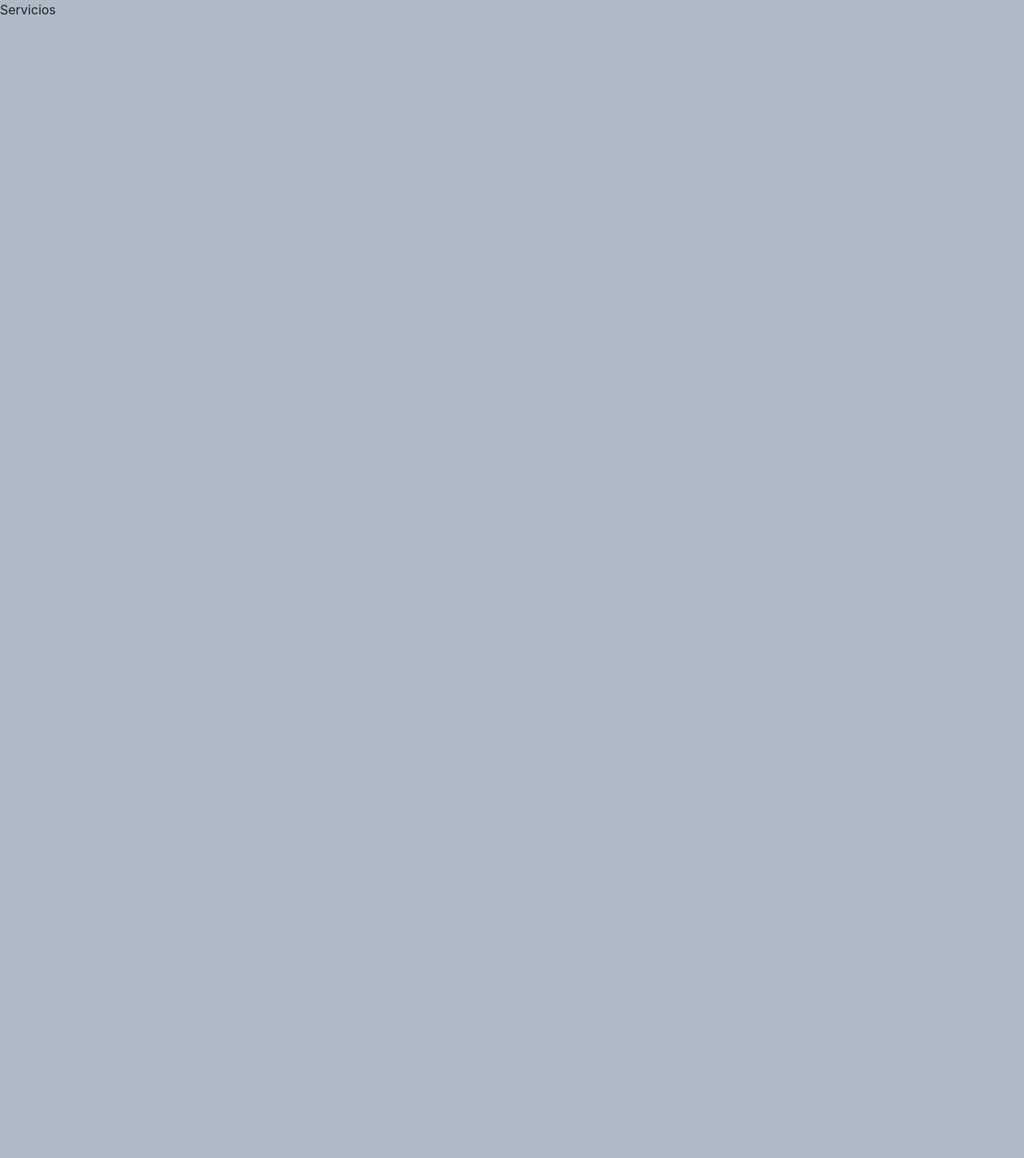
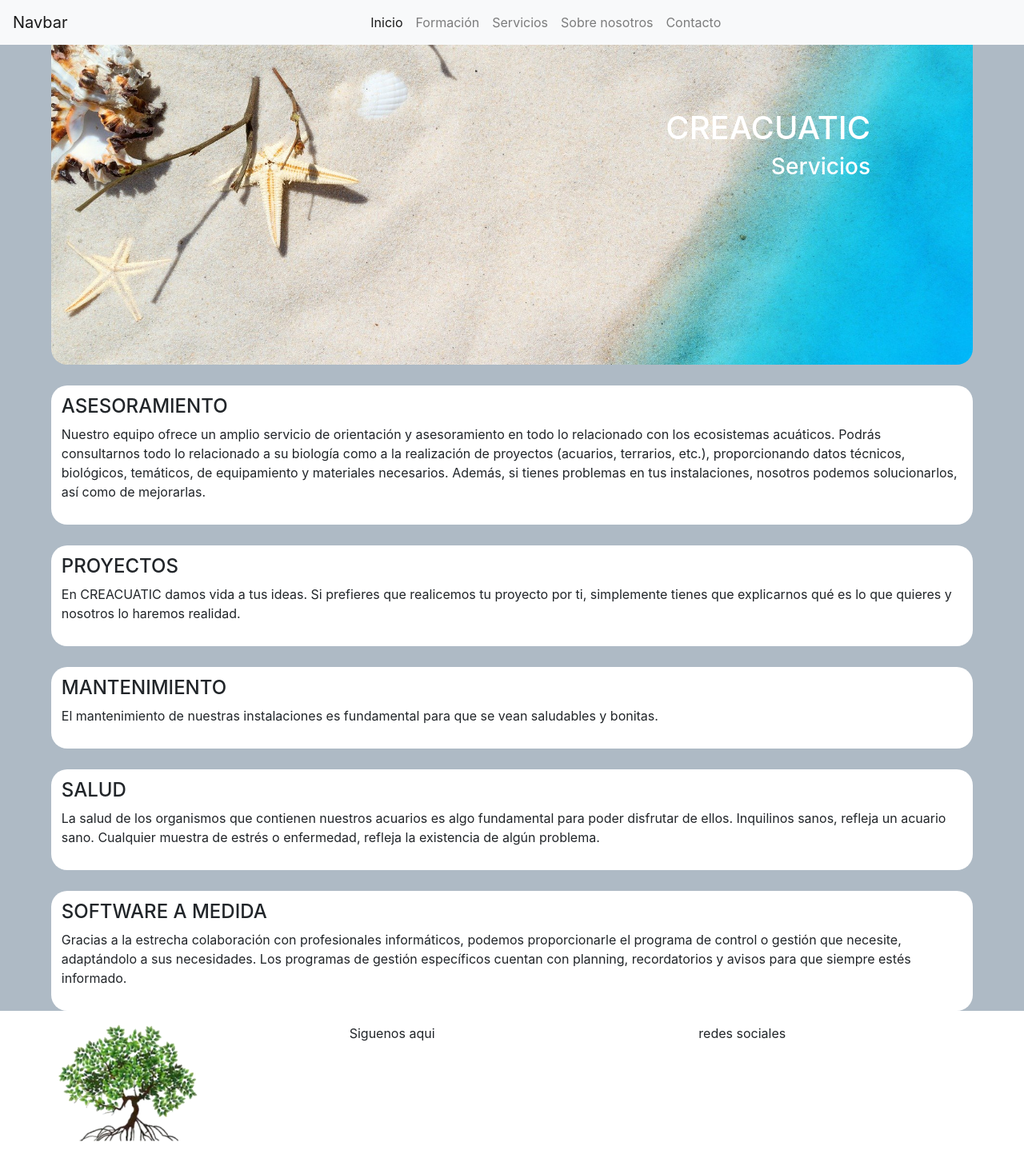
Before and after one commit to shamandul/Creacuatic-v4, a React (Create React App) app: page /servicios in a window 1280 px wide. Shown: the top 1448 px of the page at 80% size. Before the commit the page ends 800 px from the top, so only its background shows below. Built offline with nearby package versions, Linux system fonts and the light colour scheme.

Commit message:
Creadas paginas formación, servicios y contacto

```diff
--- a/src/pages/Contacto.js
+++ b/src/pages/Contacto.js
@@ -1,9 +1,19 @@
 import React, { Component } from 'react'
+import Navegador from '../components/Navegador'
+import Cabecera from '../components/Cabecera'
+import imagen from '../images/coral.jpg'
 
 class Contacto extends Component{
     render(){
         return(
-            <p>contacto</p>
+            <React.Fragment>
+                <Navegador/>
+                <Cabecera
+                    title="Creacuatic"
+                    subtitle="Contacto"
+                    img = {imagen}
+                />
+            </React.Fragment>
         )
     }
 }
--- a/src/pages/Formacion.js
+++ b/src/pages/Formacion.js
@@ -12,14 +12,16 @@ class Formacion extends Component{
                 <Navegador/>
                 <Cabecera
                     title="Creacuatic"
-                    subtitle="Bienvenido a creacuatic"
+                    subtitle="Formación"
                     img = {imagen}
                 />
                 <Description
-                    title="!Bienvenidos a creacuatic!"
-                    descripcion="Si estás interesado en aprender el mantenimiento de diferentes especies acuáticas a nivel aficionado o necesitas formación avanzada sobre temas específicos relacionados con la Biología Marina esta es tu página.
-                    Somos un equipo multidisciplinar de profesionales apasionados por los ecosistemas acuáticos, trabajando para dar el mejor asesoramiento y formación online."
+                    title="Formación en Creacuatic"
+                    descripcion="En CREACUATIC ofrecemos cursos online de formación en bilogía marina, acuariofilia y acuicultura."
                 />
+                <Description
+                title="SUSCRIPCIÓN:"
+                descripcion="Contenidos extra. Títulos certificados. Ofertas didácticas especiales."/>
                 <Footer/>
             </React.Fragment>
         )
--- a/src/pages/Servicios.js
+++ b/src/pages/Servicios.js
@@ -1,10 +1,45 @@
 import React, { Component } from 'react'
+import Navegador from '../components/Navegador'
+import Cabecera from '../components/Cabecera'
+import Description from '../components/Description'
+import Footer from '../components/Footer'
+import imagen from '../images/playa.jpg'
 
 class Servicios extends Component{
     render(){
         return(
-            <p>Servicios</p>
+            <React.Fragment>
+                <Navegador/>
+                <Cabecera
+                    title="Creacuatic"
+                    subtitle="Servicios"
+                    img = {imagen}
+                />
+                <Description
+                    title="ASESORAMIENTO"
+                    descripcion="Nuestro equipo ofrece un amplio servicio de orientación y asesoramiento en todo lo relacionado con los ecosistemas acuáticos.
+                    Podrás consultarnos todo lo relacionado a su biología como a la realización de proyectos (acuarios, terrarios, etc.), proporcionando datos técnicos, biológicos, temáticos, de equipamiento y materiales necesarios.
+                    Además, si tienes problemas en tus instalaciones, nosotros podemos solucionarlos, así como de mejorarlas."
+                />
+                <Description
+                title="PROYECTOS"
+                descripcion="En CREACUATIC damos vida a tus ideas.
+                Si prefieres que realicemos tu proyecto por ti, simplemente tienes que explicarnos qué es lo que quieres y nosotros lo haremos realidad."/>
+                <Description
+                title="MANTENIMIENTO"
+                descripcion="El mantenimiento de nuestras instalaciones es fundamental para que se vean saludables y bonitas."/>
+                <Description
+                title="SALUD"
+                descripcion="La salud de los organismos que contienen nuestros acuarios es algo fundamental para poder disfrutar de ellos.
+                Inquilinos sanos, refleja un acuario sano. Cualquier muestra de estrés o enfermedad, refleja la existencia de algún problema."/>
+                <Description
+                title="SOFTWARE A MEDIDA"
+                descripcion="Gracias a la estrecha colaboración con profesionales informáticos, podemos proporcionarle el programa de control o gestión que necesite, adaptándolo a sus necesidades.
+                Los programas de gestión específicos cuentan con planning, recordatorios y avisos para que siempre estés informado."/>
+                <Footer/>
+            </React.Fragment>
         )
     }
 }
+
 export default Servicios
```
Also changed, not shown: src/images/coral.jpg (added), src/images/playa.jpg (added).
